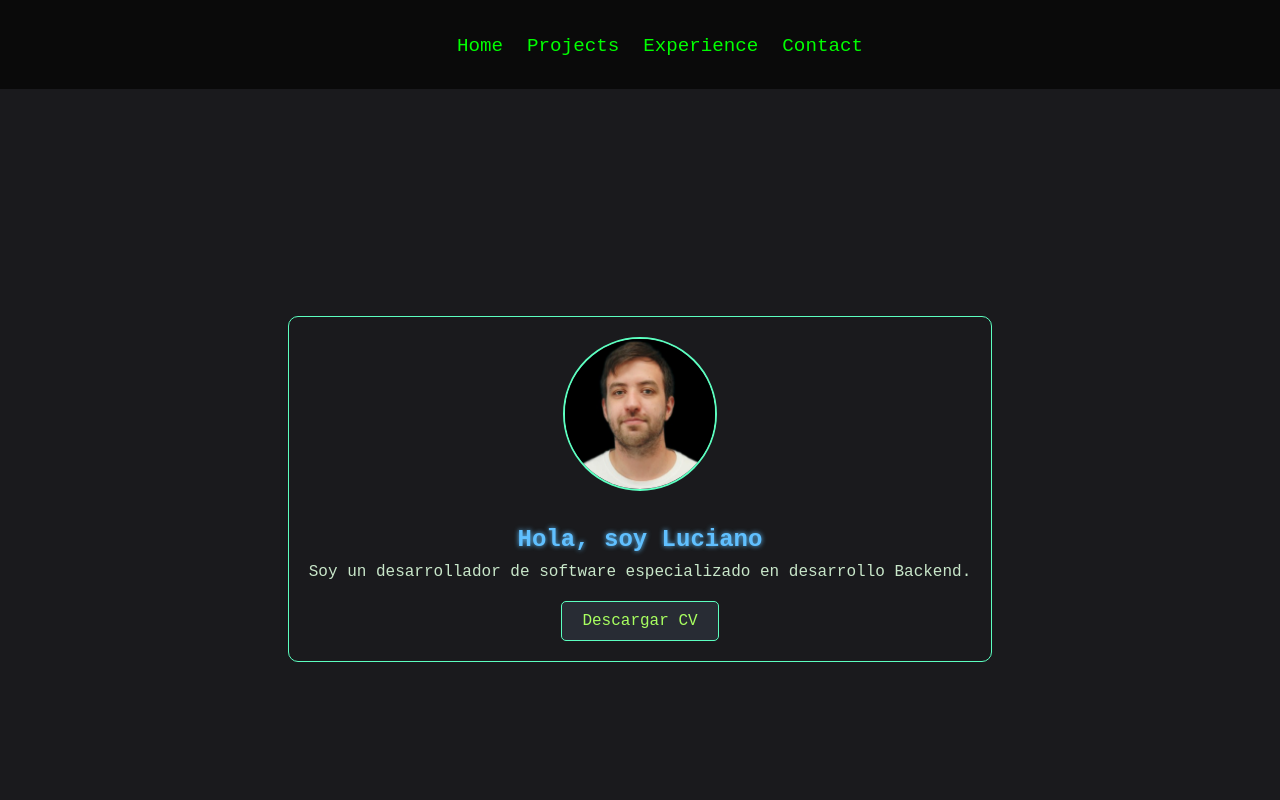
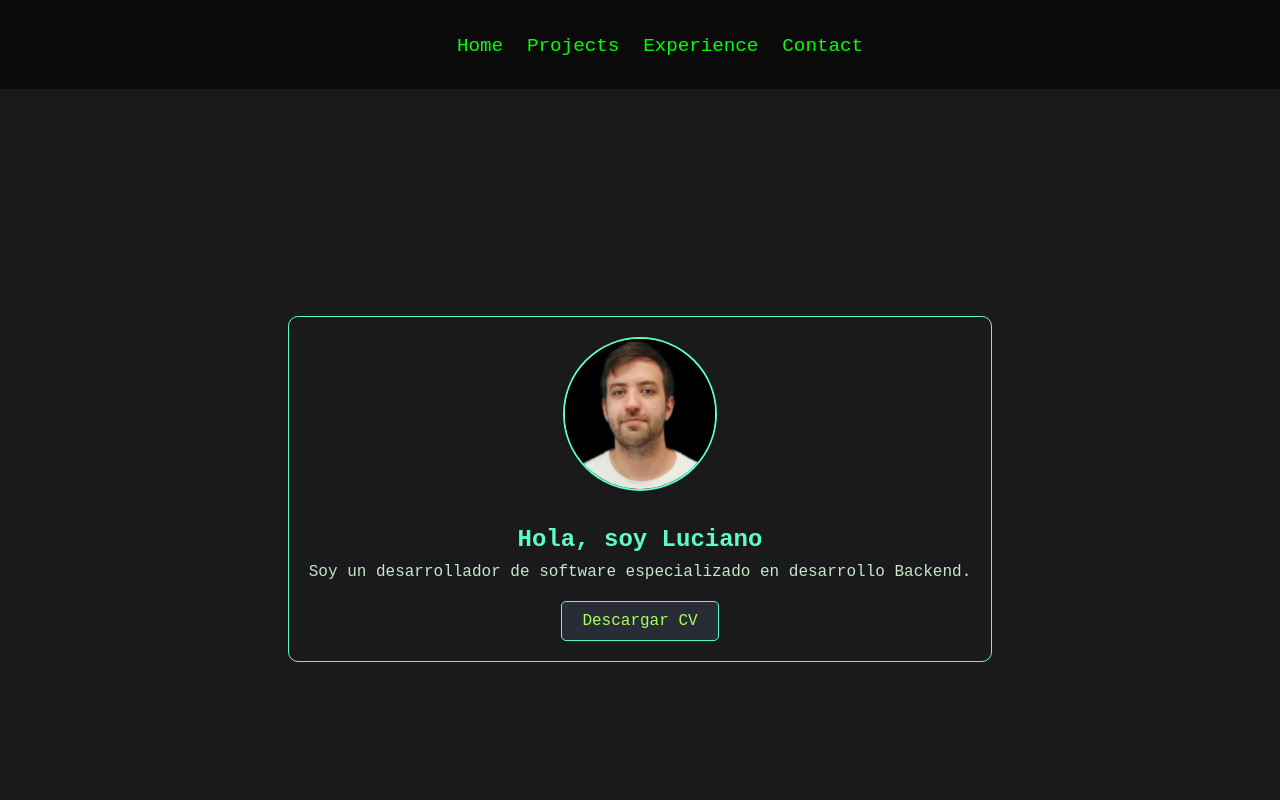
Before and after one commit to lucianolupo95/lucianolupo95.github.io, a React (Create React App) app: page / in a window 1280 px wide. Shown: the top 800 px of the page. Built offline with nearby package versions, Linux system fonts and the light colour scheme.

Commit message:
Cambié color al home

```diff
--- a/src/styles/Home.css
+++ b/src/styles/Home.css
@@ -46,8 +46,7 @@
 
 h1 {
   margin: 10px 0;
-  color: #60c0ff; /* Azul suave para títulos */
-  text-shadow: 0 0 5px #60c0ff; /* Sombra suave azul */
+  color: #5cffc0; /* Azul suave para títulos */
 }
 
 p {
```
